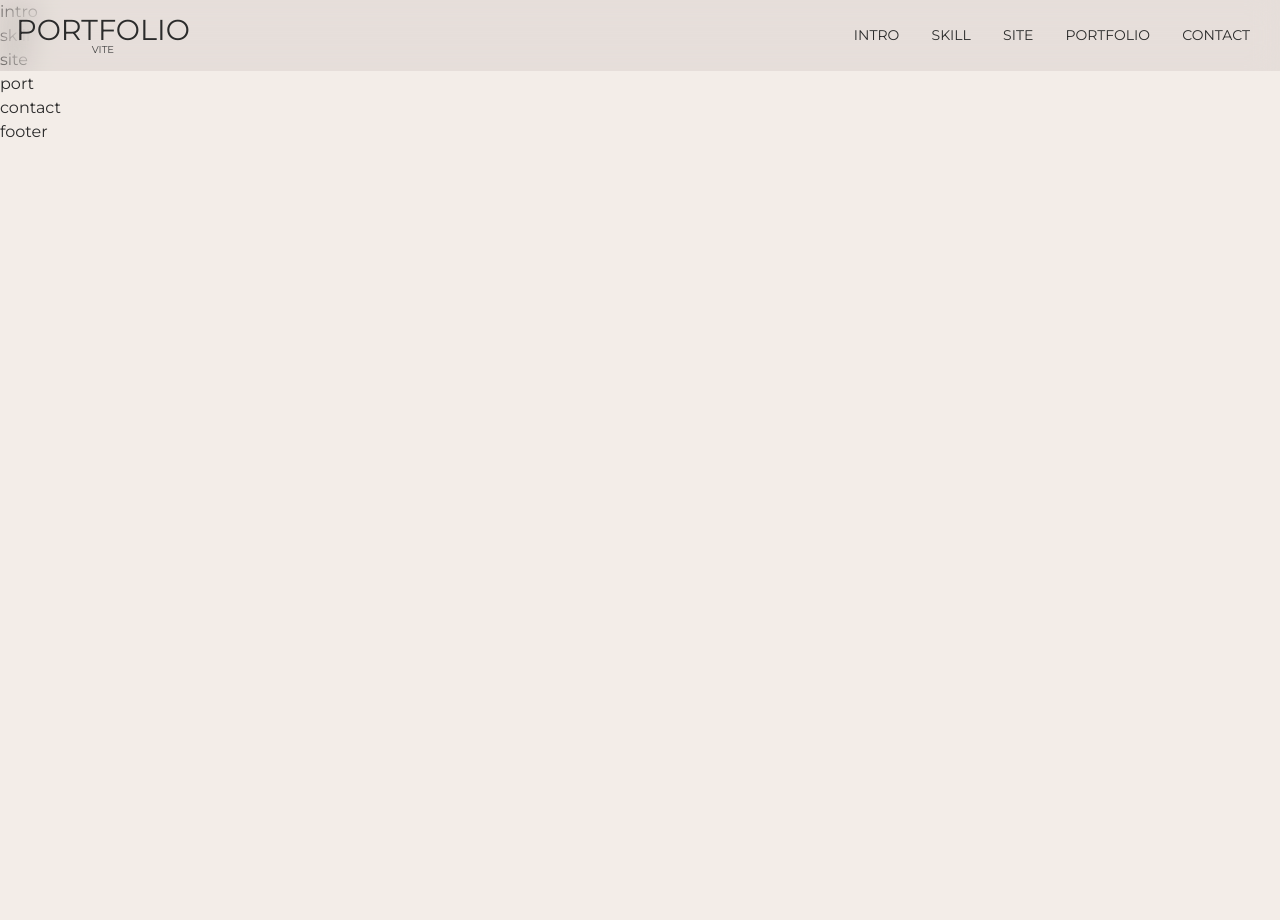
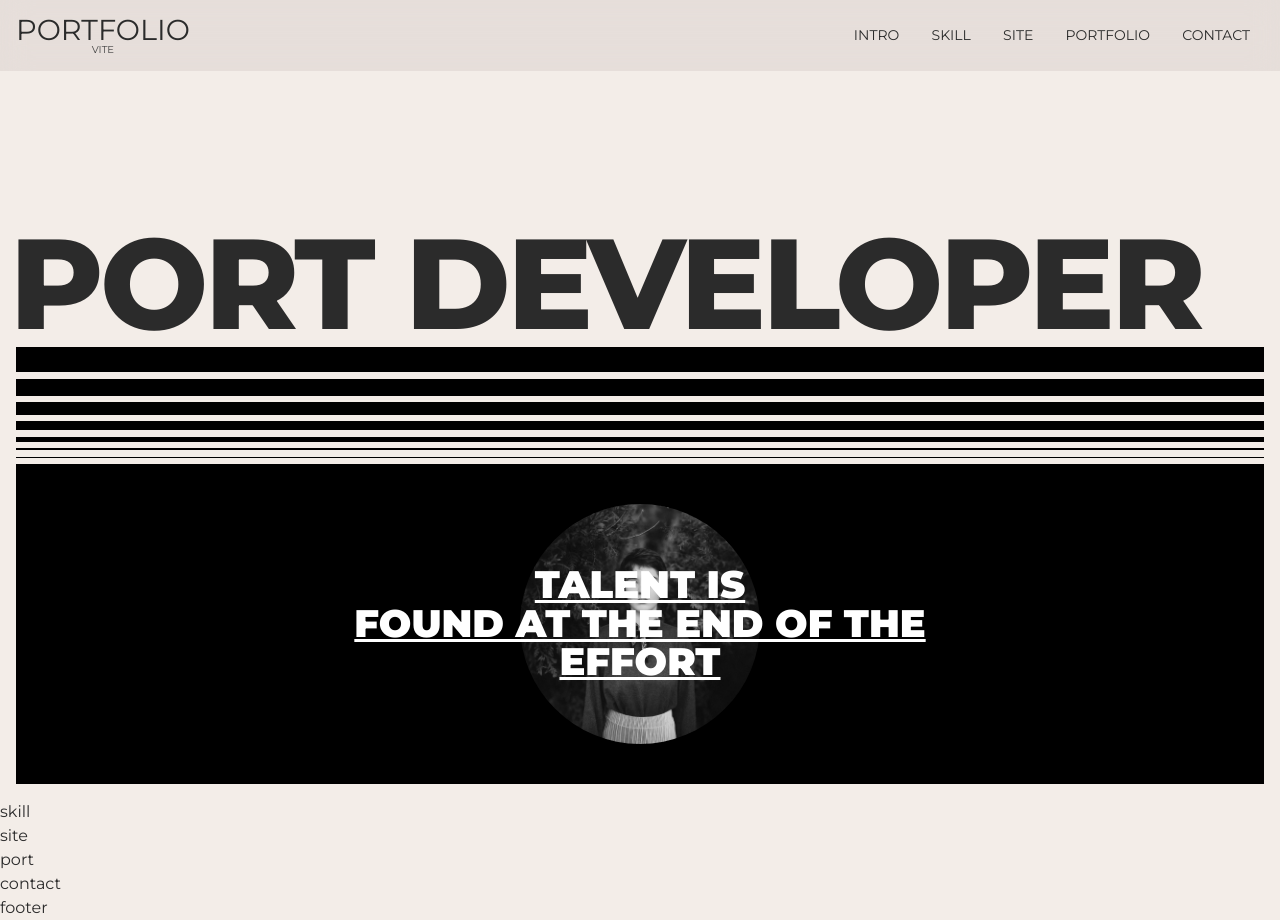
Before and after one commit to joon6390/PortFolio-Vite, a website built with Vite: page src/index.html in a window 1280 px wide. Before the commit the page ends 800 px from the top, so only its background shows below. Built offline with nearby package versions, Linux system fonts and the light colour scheme; a small style sheet from the web is missing; a web font is replaced by a local one.

Commit message:
소개 영역 완료

```diff
--- a/src/assets/css/section/intro.css
+++ b/src/assets/css/section/intro.css
@@ -1,3 +1,136 @@
 #intro {
+    height: 100vh;
+}
+.intro__inner {
+    width: 100%;
+    height: 100%;
+    display: flex;
+    align-items: flex-start;
+    justify-content: flex-end;
+    flex-direction: column;
+    padding: 16px;
+}
+.intro__title {
+    font-size: 10vw;
+    text-transform: uppercase;
+    line-height: 1;
+    font-weight: 800;
+    white-space: nowrap;
+    text-indent: -0.5vw;
+    letter-spacing: -0.3vw;
+}
+.intro__text {
+    width: 100%;
+    height: 40vh;
+    background-color: var(--black);
+    color: var(--white);
+    display: flex;
+    align-items: center;
+    justify-content: center;
+    flex-direction: column;
+    position: relative;
+}
+.intro__text .text {
+    font-size: 3vw;
+    line-height: 1;
+    font-weight: 900;
+    text-transform: uppercase;
+    text-decoration: underline;
+    text-align: center;
+    position: relative;
+    z-index: 100;
+    transition: all 0.3s;
+}
+.intro__text .img {
+    position: absolute;
+    left: 50%;
+    top: 50%;
+    transform: translate(-50%, -50%);
+    width: 30vh;
+    height: 30vh;
+    border-radius: 50%;
+    overflow: hidden;
+    filter: grayscale(100%);
+    transition: all 0.3s;
+    cursor: all-scroll;
+}
+.intro__text:hover .text {
+    opacity: 0;
+}
+.intro__text:hover .img {
+    filter: grayscale(0);
+}
+.intro_lines {
+    width: 100%;
+}
+.intro_lines .line {
+    display: block;
+    width: 100%;
+    background-color: var(--black);
+    height: 1px;
+    margin-bottom: 0.5vw;
+}
+.intro_lines.bottom .line {
+    margin-top: 0.5vw;
+    margin-bottom: 0;
+    display: none;
+}
+.intro_lines .line:nth-child(1){
+    height: 1px;
+}
+.intro_lines .line:nth-child(2){
+    height: 2px;
+}
+.intro_lines .line:nth-child(3){
+    height: 5px;
+}
+.intro_lines .line:nth-child(4){
+    height: 9px;
+}
+.intro_lines .line:nth-child(5){
+    height: 13px;
+}
+.intro_lines .line:nth-child(6){
+    height: 17px;
+}
+.intro_lines .line:nth-child(7){
+    height: 25px;
+}
+.intro_lines .line:nth-child(1){
+    height: 25px;
+}
+.intro_lines .line:nth-child(2){
+    height: 17px;
+}
+.intro_lines .line:nth-child(3){
+    height: 13px;
+}
+.intro_lines .line:nth-child(4){
+    height: 9px;
+}
+.intro_lines .line:nth-child(5){
+    height: 5px;
+}
+.intro_lines .line:nth-child(6){
+    height: 2px;
+}
+.intro_lines .line:nth-child(7){
+    height: 1px;
+}
 
+@media (max-width: 800px) {
+    .intro__inner {
+        justify-content: center;
+    }
+    .intro_lines.bottom .line {
+        display: block;
+    }
+    .intro__text .text {
+        font-size: 24px;
+    }
 }
+@media (max-width: 320px) {
+    .intro__title {
+        display: none;
+    }
+}
--- a/src/index.html
+++ b/src/index.html
@@ -55,7 +55,39 @@
 
     <main id="main" role="main">
         <section id="intro">
-            intro
+            <div class="intro__inner">
+                <div class="intro__title">
+                    port developer
+                </div>
+                <div class="intro_lines" aria-hidden="true">
+                    <span class="line"></span>
+                    <span class="line"></span>
+                    <span class="line"></span>
+                    <span class="line"></span>
+                    <span class="line"></span>
+                    <span class="line"></span>
+                    <span class="line"></span>
+                </div>
+                <div class="intro__text">
+                    <div class="text">
+                        <div>talent is</div>
+                        <div>found at the end of the</div>
+                        <div>effort</div>
+                    </div>
+                    <div class="img">
+                        <img src="assets/img/about.jpg" alt="어바웃미">
+                    </div>
+                </div>
+                <div class="intro_lines bottom" aria-hidden="true">
+                    <span class="line"></span>
+                    <span class="line"></span>
+                    <span class="line"></span>
+                    <span class="line"></span>
+                    <span class="line"></span>
+                    <span class="line"></span>
+                    <span class="line"></span>
+                </div>
+            </div>
         </section>
         <!-- intro -->
 
```
Also changed, not shown: src/assets/img/about.jpg (added).
